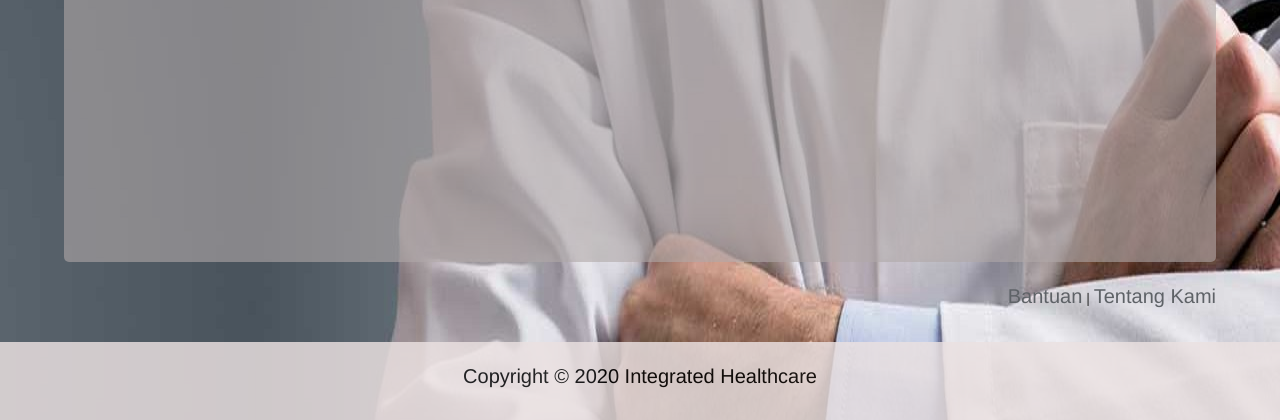
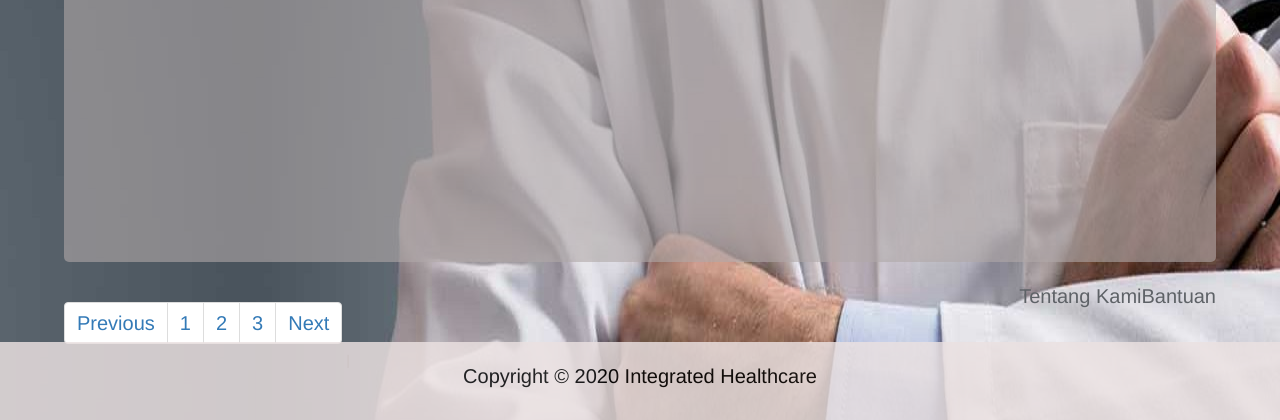
Before and after one commit to ahmadfikri21/Posyandu, a CodeIgniter app: page /Posyandu/index.php/dokter/daftarpasien in a window 1280 px wide. Shown: the part 436-856 px from the top of the page. Run offline with CodeIgniter, Linux system fonts and the light colour scheme.

Commit message:
pertambahan minor daftar pasien

```diff
--- a/application/views/Dokter/daftarpasien.php
+++ b/application/views/Dokter/daftarpasien.php
@@ -26,11 +26,27 @@
                 <!--isi table -->
             </tbody>
             </table>
+
+
         </section>
     </center>
 
+
     <section class="help-daftarpasien-dk">
+
+            <ul class="pagination justify-content-center page-daftar-dk">
+                <li class="page-item"><a class="page-link" href="#">Previous</a></li>
+                <li class="page-item"><a class="page-link" href="#">1</a></li>
+                <li class="page-item"><a class="page-link" href="#">2</a></li>
+                <li class="page-item"><a class="page-link" href="#">3</a></li>
+                <li class="page-item"><a class="page-link" href="#">Next</a></li>
+
+            </ul>
+
+
         <a href="<?=site_url('BANTUAN')?>" >Bantuan</a> |
         <a href="<?=site_url('BANTUAN')?>" >Tentang Kami</a>
+
     </section>
+
 </section>
--- a/assets/css/style.css
+++ b/assets/css/style.css
@@ -350,11 +350,12 @@ footer p{/* mengatur tulisan di footer */
 }
 .help-daftarpasien-dk{
     margin-top: 20px;
-    float: right;
+
 }
 .help-daftarpasien-dk a{
     color: rgba(94, 98, 103, 1);
     font-size: 20px;
+    float: right;
 
 }
 .con-input-dk{
@@ -380,4 +381,7 @@ footer p{/* mengatur tulisan di footer */
     opacity: 1;
 
 }
+.page-daftar-dk{
+  ;
+}
 /*----------------------------------------------------CSS PENGELOLA--------------------------------------------------- */
```
Also changed, not shown: application/controllers/Dokter.php (line endings or trailing spaces).
